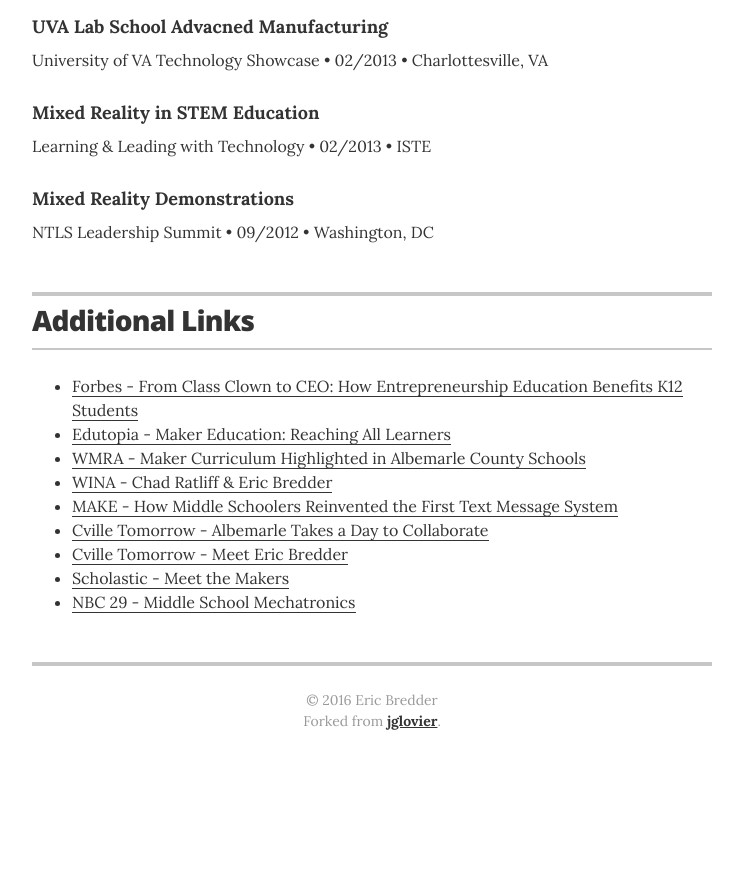
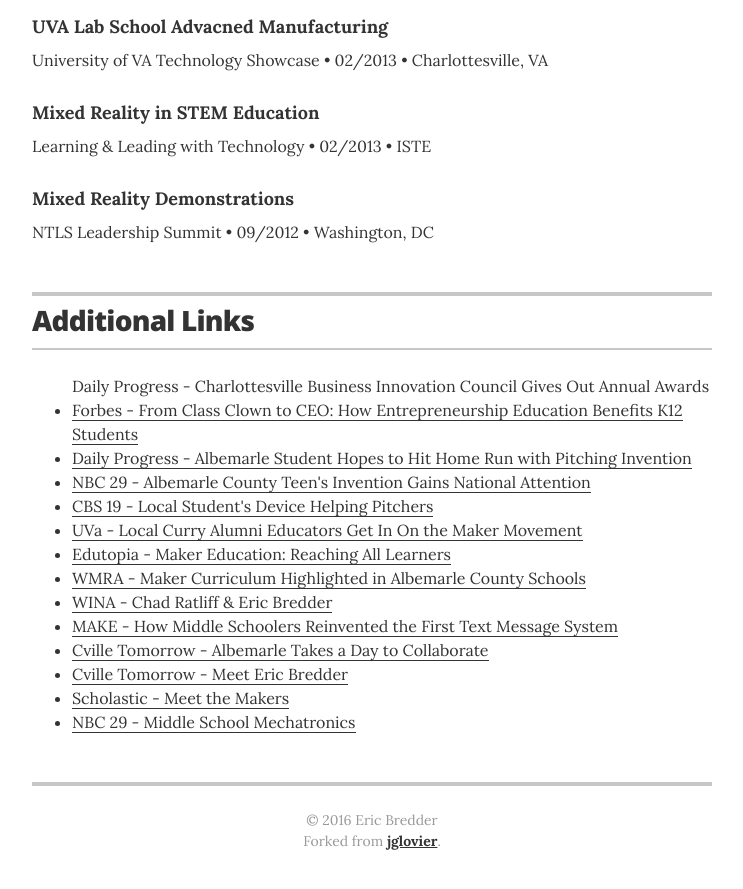
Before and after one commit to eabredder/eabredder.github.io, a Jekyll site: the page built from index.html, in a window 1280 px wide and 900 px high, scrolled down 3896 px. Shown: the top 889 px of the window, without its empty margins (268-1011 px from the left). Built offline with Jekyll 4.4.1, drawn with Linux system fonts in a browser that asks for light colours; before the commit the page ends 4676 px from its top, so only the background shows below that.

Commit message:
Update resume.html

```diff
--- a/_layouts/resume.html
+++ b/_layouts/resume.html
@@ -344,7 +344,12 @@
 
         <div class="resume-item">
           <ul class="resume-item-list">
+            <li?<a href="http://www.dailyprogress.com/news/local/charlottesville-business-innovation-council-gives-out-annual-awards/article_2f8d0dfc-23ab-11e6-897c-7ba04de0741c.html" target="_blank">Daily Progress - Charlottesville Business Innovation Council Gives Out Annual Awards</a></li>
             <li><a href="http://www.forbes.com/sites/darden/2015/11/09/from-class-clown-to-ceo-how-entrepreneurship-education-benefits-k-12-students/#7f570d3e12bc" target="_blank">Forbes - From Class Clown to CEO: How Entrepreneurship Education Benefits K12 Students</a></li>
+            <li><a href="http://www.dailyprogress.com/news/local/albemarle-student-hopes-to-hit-home-run-with-pitching-invention/article_f846effc-25db-11e5-abfd-67822f923074.html" target="_blank">Daily Progress - Albemarle Student Hopes to Hit Home Run with Pitching Invention</a></li>
+            <li><a href="http://www.nbc29.com/story/29503550/albemarle-county-teens-invention-gains-national-attention" target="_blank">NBC 29 - Albemarle County Teen's Invention Gains National Attention</a></li>
+            <li><a href="http://www.newsplex.com/home/headlines/Local-Students-Device-Helping-Pitchers-312599741.html" target="_blank">CBS 19 - Local Student's Device Helping Pitchers</a></li>
+            <li><a href="http://curry.virginia.edu/articles/local-curry-alumni-educators-are-getting-in-on-the-maker-movement" target="_blank">UVa - Local Curry Alumni Educators Get In On the Maker Movement</a></li>
             <li><a href="http://www.edutopia.org/practice/maker-education-reaching-all-learners" target="_blank">Edutopia - Maker Education: Reaching All Learners</a></li>
             <li><a href="http://wmra.org/post/maker-curriculum-highlighted-albemarle-county-schools" target="_blank">WMRA - Maker Curriculum Highlighted in Albemarle County Schools</a></li>
             <li><a href="http://wina.com/morning-news/chad-ratliff-and-eric-bredder/" target="_blank">WINA - Chad Ratliff & Eric Bredder</a></li>
```
